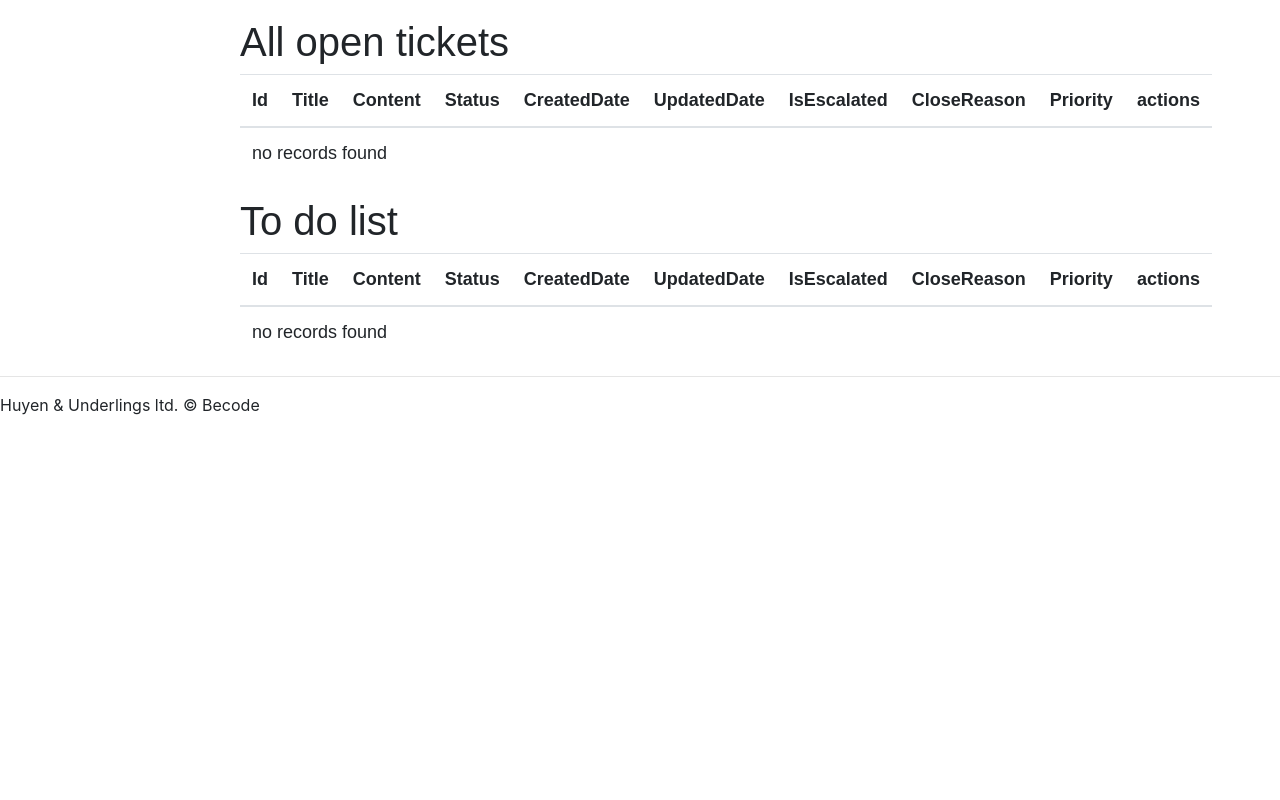
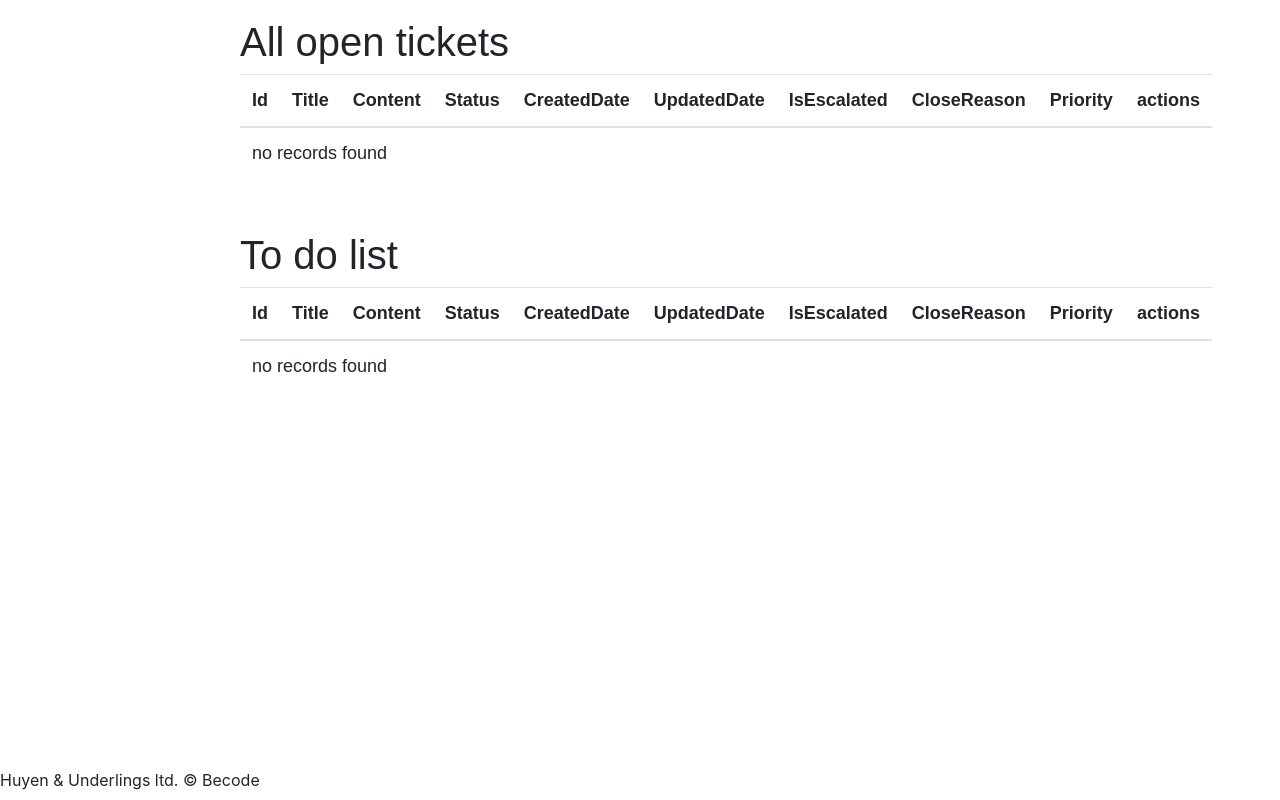
Before and after one commit to Huyen059/symfony-flow, a Symfony app: template templates/agent/index.html.twig in a window 1280 px wide. Run offline with Twig, Linux system fonts and the light colour scheme; the template is opened without the code that fills it, so the values that code supplies are empty; some libraries are stand-ins or nearby versions.

Commit message:
push footer down

```diff
--- a/templates/base.html.twig
+++ b/templates/base.html.twig
@@ -7,11 +7,11 @@
           integrity="sha384-JcKb8q3iqJ61gNV9KGb8thSsNjpSL0n8PARn9HuZOnIxN0hoP+VmmDGMN5t9UJ0Z" crossorigin="anonymous">
     {% block stylesheets %}{% endblock %}
 </head>
-<body>
+<body class="d-flex flex-column min-vh-100">
 
 {% block body %}{% endblock %}
 {% block footer %}
-    <hr><div class="footer ">Huyen & Underlings ltd. &copy; Becode</div>
+    <hr><div class="footer mt-auto mb-2">Huyen & Underlings ltd. &copy; Becode</div>
 {% endblock %}
 {% block javascripts %}{% endblock %}
 
```
